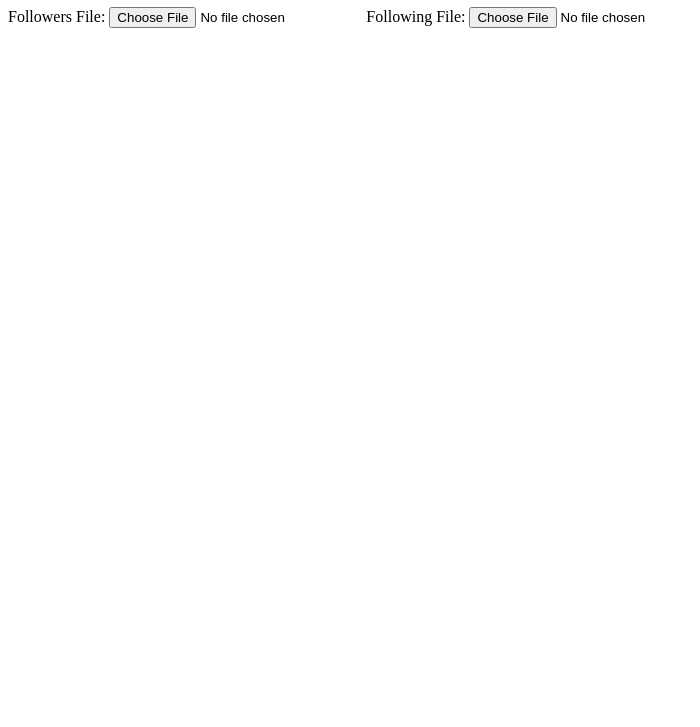
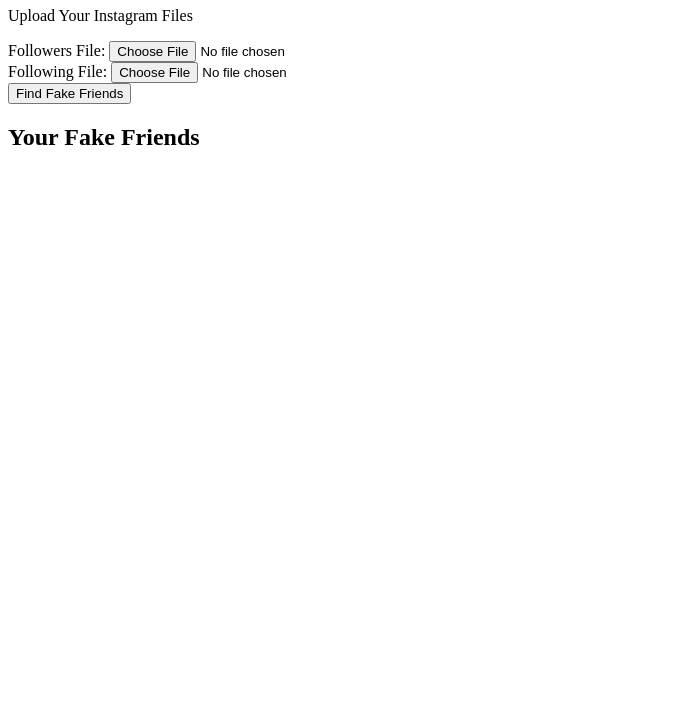
Before and after one commit to AksharP5/FindFakeFriends, a plain HTML site: page index.html in a window 1280 px wide. Shown: the part 73-800 px from the top of the page, without its empty margins (0-700 px from the left). Drawn offline with Linux system fonts and the light colour scheme.

Commit message:
feat: add find button, update index.html

```diff
--- a/index.html
+++ b/index.html
@@ -8,10 +8,18 @@
 </head>
 <body>
    <h1>Find Fake Friends</h1>
-   <div class="upload-section">
-<label>Followers File: <input type="file" id="followers-file" accept=".html"/></label>
-<label>Following File: <input type="file" id="following-file" accept=".html"/></label>
+   <p>Upload Your Instagram Files</p>
+   <div>
+    <label for="followersFile">Followers File: </label>
+    <input type="file" id="followersFile" accept=".html">
    </div>
+   <div>
+    <label for="followingFile">Following File: </label>
+    <input type="file" id="followingFile" accept=".html">
+   </div>
+   <button id="analyzeBtn">Find Fake Friends</button>
+   <h2>Your Fake Friends</h2>
+   <ul id="fakeFriendsList"></ul>
    <script>src="script.js"</script>
 </body>
 </html>
```
